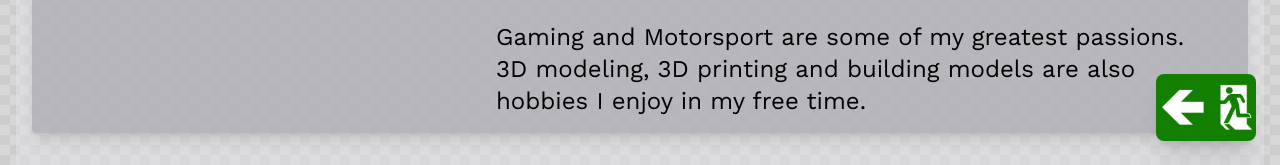
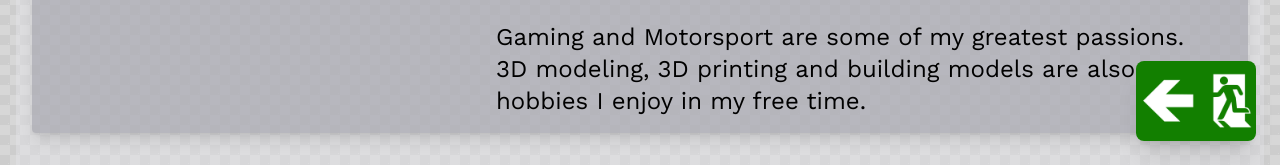
Before and after one commit to UnMatesito/my-portfolio, a Next.js app: page /about in a window 1280 px wide. Shown: the part 635-800 px from the top of the page. Built offline with nearby package versions, Linux system fonts and the light colour scheme; no server answers; a web font is replaced by a local one.

Commit message:
Arreglar problemas de imagenes de next

```diff
--- a/app/about/page.tsx
+++ b/app/about/page.tsx
@@ -93,8 +93,8 @@ export default function Home() {
         </div>
 
         <Link href="/" className="fixed bottom-6 right-6" onClick={(e) => { e.preventDefault(); playThenNavigate(() => { window.location.href = "/"; }); }}>
-          <Image alt="go_back_home" src="/icons/go_back.jpg" width={100} height={0} unoptimized
-          className="shadow-xl rounded-lg hover:scale-110 transition-transform cursor-pointer" onLoad={() => setAssetsReady((count) => count + 1)} />
+          <Image alt="go_back_home" src="/icons/go_back.jpg" width={0} height={0} unoptimized
+          className="shadow-xl rounded-lg hover:scale-110 transition-transform cursor-pointer w-20 lg:w-30 h-auto" onLoad={() => setAssetsReady((count) => count + 1)} />
         </Link>
     </div>
   );
--- a/app/contact/page.tsx
+++ b/app/contact/page.tsx
@@ -63,8 +63,8 @@ export default function Home() {
       <div className="fixed left-0 top-0 z-10 flex w-screen items-center justify-between bg-linear-to-r from-orange-400 to-transparent p-4 shadow-md sm:p-6">
         <h1 className="text-5xl font-light text-white">Contact</h1>
         <Link href="/" onClick={(e) => { e.preventDefault(); playThenNavigate(() => { window.location.href = "/"; }); }}>
-          <Image alt="go_back_home" src="/icons/go_back.jpg" width={80} height={0} unoptimized
-          className="shadow-xl rounded-lg hover:scale-102 transition-transform cursor-pointer" onLoad={() => setAssetsReady((count) => count + 1)} />
+          <Image alt="go_back_home" src="/icons/go_back.jpg" width={0} height={0} unoptimized
+          className="shadow-xl rounded-lg hover:scale-102 transition-transform cursor-pointer w-20 h-auto" onLoad={() => setAssetsReady((count) => count + 1)} />
         </Link>
       </div>
       <div className="min-h-full w-full">
```
